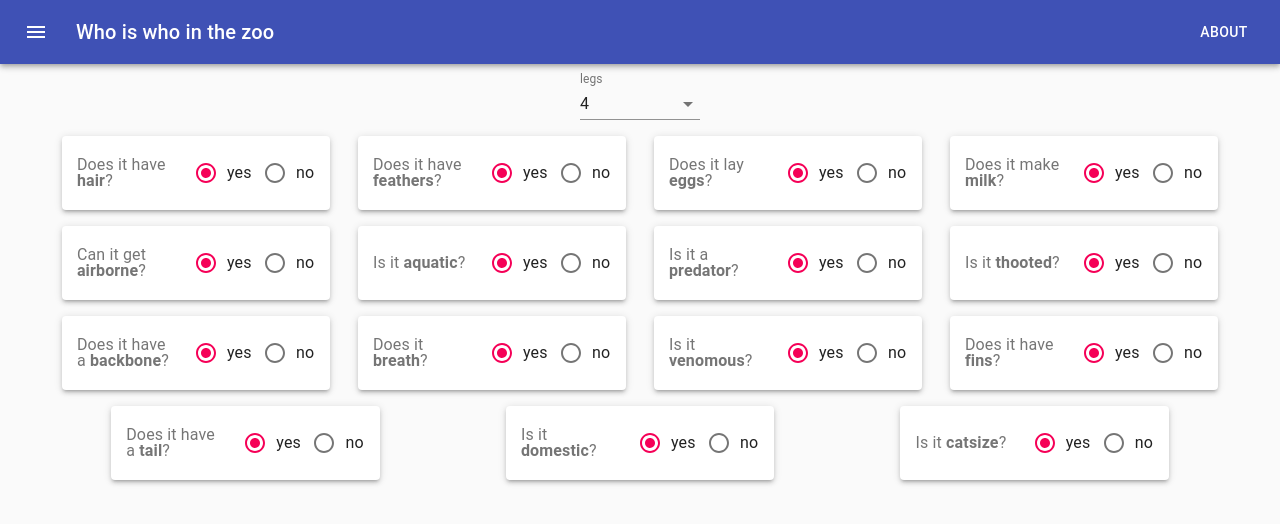
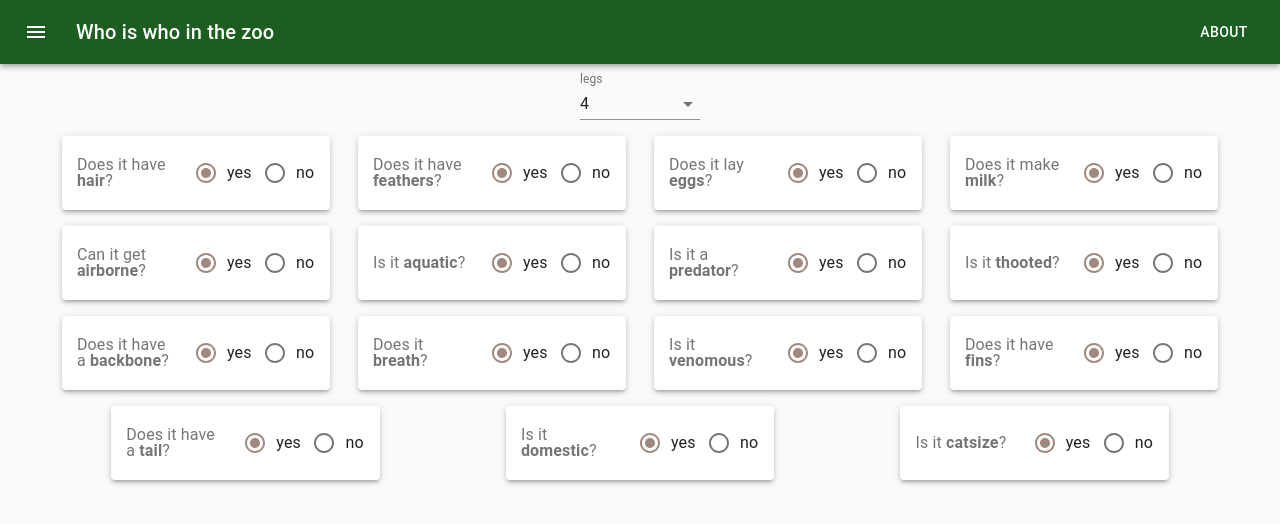
Before and after one commit to FrederickRoman/zooclass, a React (Create React App) app: page / in a window 1280 px wide. Shown: the top 524 px of the page. Built offline with nearby package versions, Linux system fonts and the light colour scheme.

Commit message:
feat(zooclassTheme): Add zooclass custom theme

```diff
--- a/src/App.tsx
+++ b/src/App.tsx
@@ -1,18 +1,21 @@
-// import logo from './logo.svg';
-// import './App.css';
+import { ThemeProvider } from "@material-ui/core/styles";
+import zooclassTheme from "./themes/zooclassTheme";
+
 import CssBaseline from "@material-ui/core/CssBaseline";
 import Container from "@material-ui/core/Container";
 import MenuBar from "./components/navigation/MenuBar";
-import Home from "./pages/Home"
+import Home from "./pages/Home";
 
 function App() {
   return (
     <>
       <CssBaseline />
-      <MenuBar />
-      <Container>
-        <Home />
-      </Container>
+      <ThemeProvider theme={zooclassTheme}>
+        <MenuBar />
+        <Container>
+          <Home />
+        </Container>
+      </ThemeProvider>
     </>
   );
 }
--- /dev/null
+++ b/src/themes/zooclassTheme.ts
@@ -0,0 +1,17 @@
+import { createMuiTheme, Theme } from "@material-ui/core/styles";
+
+import green from "@material-ui/core/colors/green";
+import brown from "@material-ui/core/colors/brown";
+
+const lettershiftTheme: Theme = createMuiTheme({
+  palette: {
+    primary: {
+      main: green[900],
+    },
+    secondary: {
+      main: brown[300],
+    },
+  },
+});
+
+export default lettershiftTheme;
```
Also changed, not shown: 1 other file (tests, documents, lock files or other folders).
